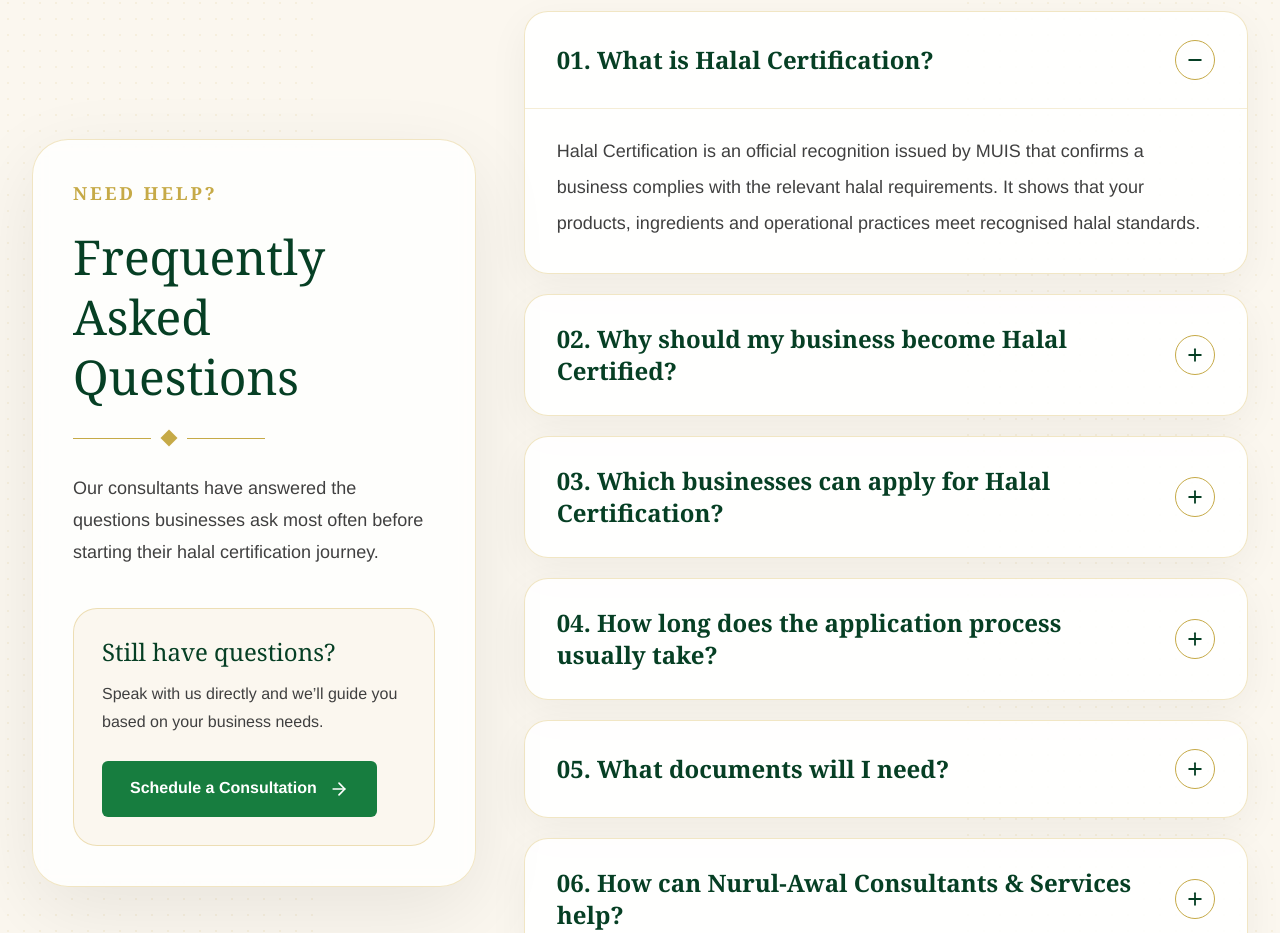
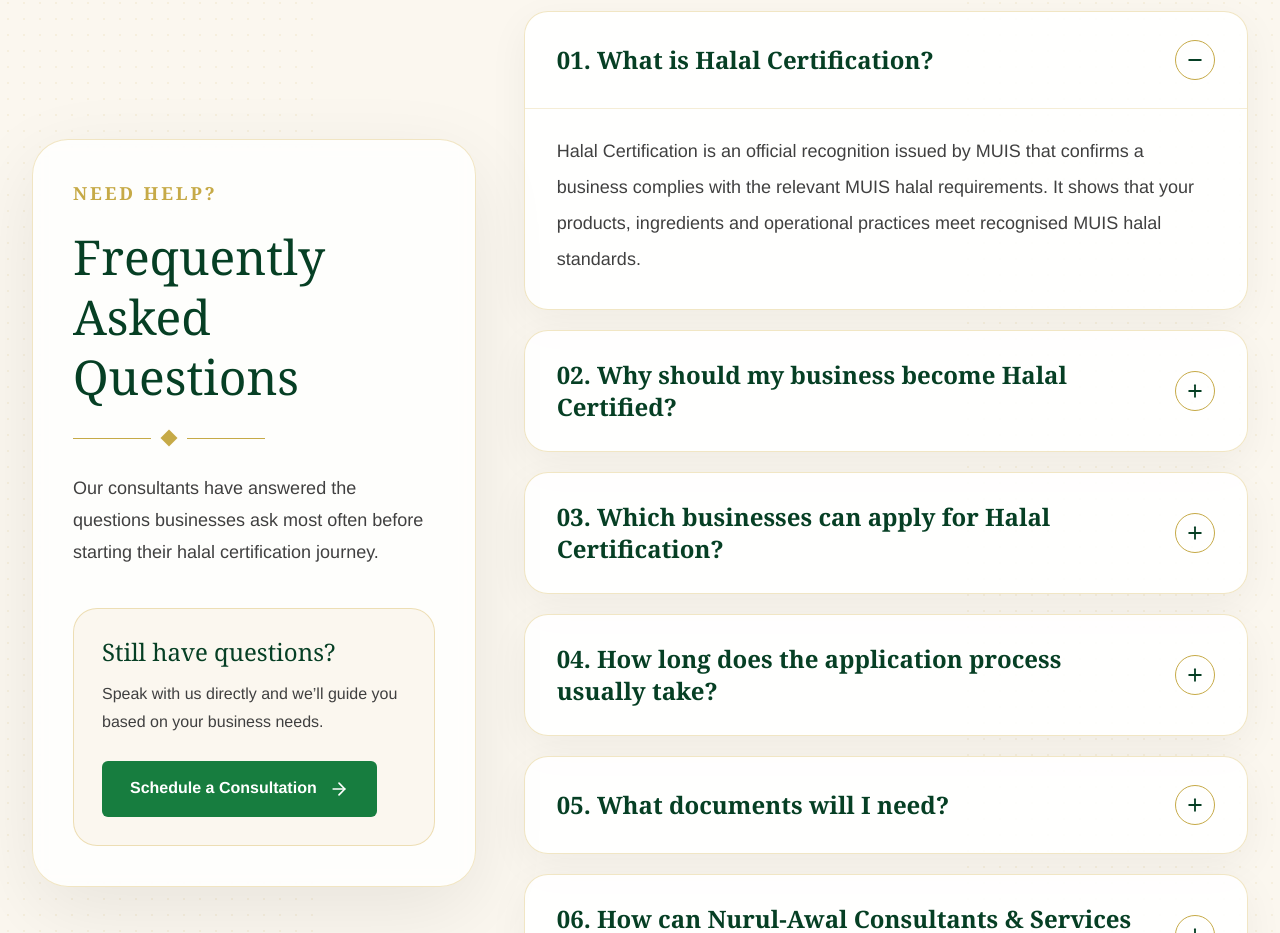
Before and after one commit to nurmd2002/Nurul-Awal-Consultancy-Website, a Next.js app: page /faq in a window 1280 px wide. Shown: the part 839-1772 px from the top of the page. Built offline with nearby package versions, Linux system fonts and the light colour scheme.

Commit message:
Update FAQ section

```diff
--- a/app/faq/page.tsx
+++ b/app/faq/page.tsx
@@ -10,7 +10,7 @@ import SectionDivider from "@/components/SectionDivider";
 const faqs = [
   {
     q: "What is Halal Certification?",
-    a: "Halal Certification is an official recognition issued by MUIS that confirms a business complies with the relevant halal requirements. It shows that your products, ingredients and operational practices meet recognised halal standards.",
+    a: "Halal Certification is an official recognition issued by MUIS that confirms a business complies with the relevant MUIS halal requirements. It shows that your products, ingredients and operational practices meet recognised MUIS halal standards.",
   },
   {
     q: "Why should my business become Halal Certified?",
```
